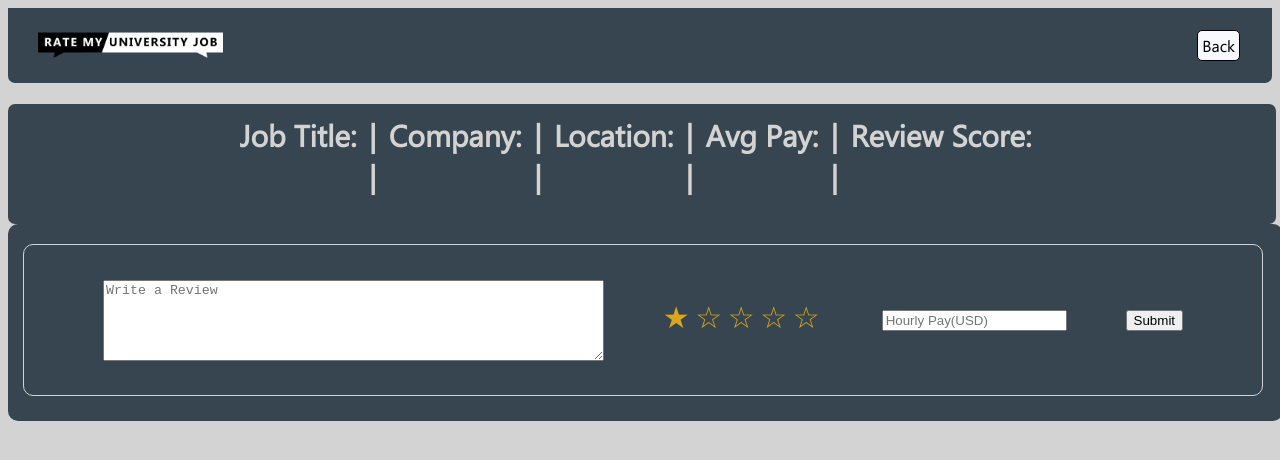
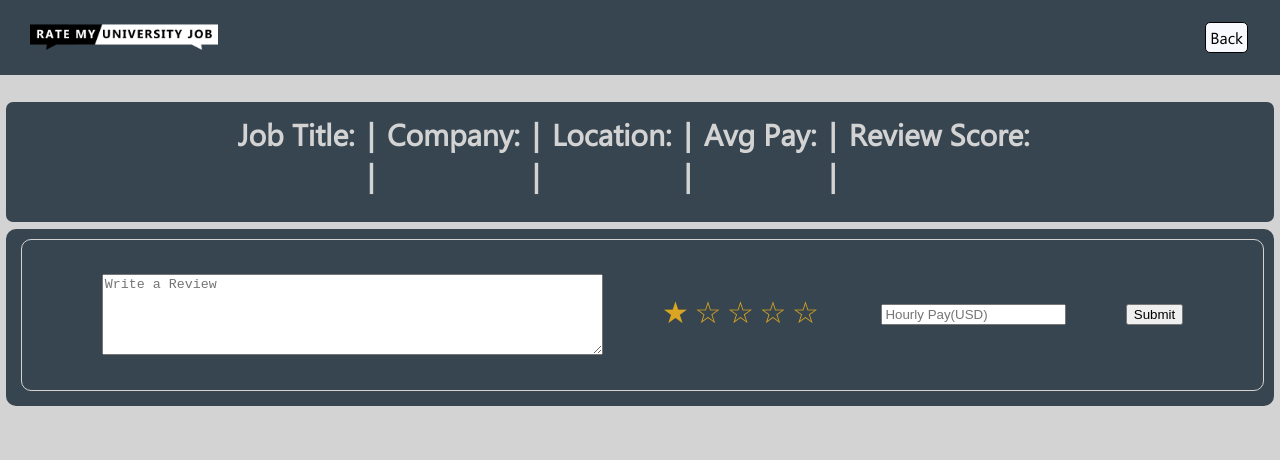
Before and after one commit to Conno732/RateMyPartTimeCollegeJob, a website built with webpack: page jobPost.html in a window 1280 px wide. Built offline with nearby package versions, Linux system fonts and the light colour scheme; some packages are replaced by stand-ins of ours; no server answers; the database is empty.

Commit message:
Fixed creatPost.html layout

```diff
--- a/posting.css
+++ b/posting.css
@@ -4,6 +4,7 @@
 }
 
 body {
+  margin: 0;
   font-family: myFirstFont;
 }
 
@@ -33,10 +34,8 @@ html {
   display: flex;
   justify-content: space-between;
   align-items: center;
-  border-bottom-left-radius: 7px;
-  border-bottom-right-radius: 7px;
-  padding: 10;
   padding-left: 30px;
+  flex-flow: row;
 }
 
 .information {
@@ -45,8 +44,8 @@ html {
   background-color: rgba(54, 69, 79);
   border-radius: 7px;
   padding: 5px;
+  margin: 0.5%;
   white-space: nowrap;
-  width: 99.5%;
   justify-content: center;
 }
 
@@ -80,9 +79,11 @@ html {
   color: lightgrey;
   display: flex;
   flex-flow: column;
-  padding: 20px;
+  padding: 10px;
+  margin: .5%;
   padding-left: 15px;
-  width: 98.1%;
+
+  width: auto;
 }
 
 .postTitle {
```
Also changed, not shown: createPost.html (+2 -0 lines).
